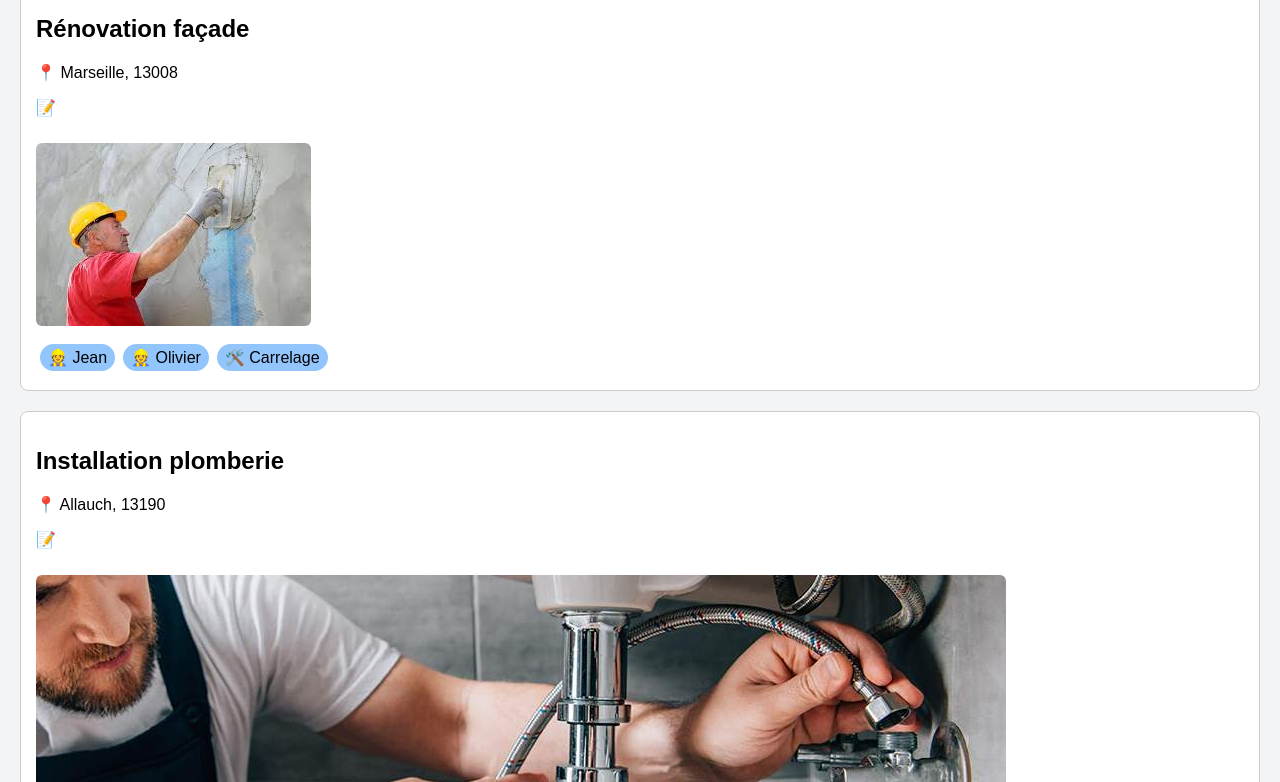
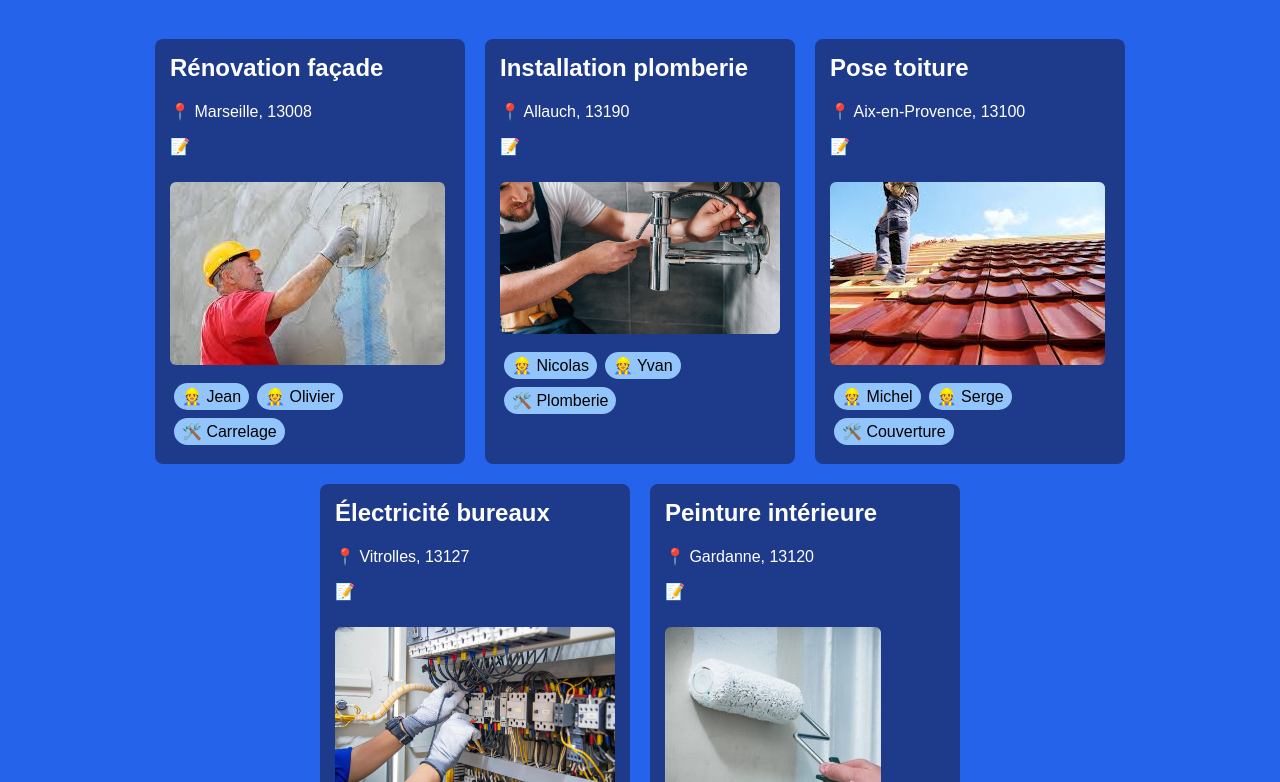
Before and after one commit to Sud-Renov/Sud-Renov-, a plain HTML site: page index.html in a window 1280 px wide. Shown: the part 101-883 px from the top of the page. Drawn offline with Linux system fonts and the light colour scheme.

Commit message:
Add files via upload

```diff
--- a/index.html
+++ b/index.html
@@ -4,17 +4,20 @@
 <meta charset="utf-8">
 <title>Planning du jour</title>
 <style>
-  body { font-family: Arial, sans-serif; margin:20px; background:#f3f4f6; }
-  .site { border:1px solid #ccc; border-radius:8px; padding:15px; margin-bottom:20px; background:#fff; }
+  body { font-family: Arial, sans-serif; margin:0; background:#2563eb; color:#fff; }
+  h1 { text-align:center; padding:20px; }
+  .grid { display:flex; flex-wrap:wrap; gap:20px; justify-content:center; padding:20px; }
+  .site { background:#1e3a8a; border-radius:8px; padding:15px; width:280px; color:#fff; }
+  .site h2 { margin-top:0; }
   .crew { margin-top:10px; }
-  .tag { background:#93c5fd; border-radius:999px; padding:4px 8px; margin:4px; display:inline-block; }
+  .tag { background:#93c5fd; border-radius:999px; padding:4px 8px; margin:4px; display:inline-block; color:#000; }
   img { max-width:100%; height:auto; border-radius:6px; margin-top:10px; }
 </style>
 </head>
 <body>
 
 <h1>Planning du jour</h1>
-<div id="sitesGrid"></div>
+<div id="sitesGrid" class="grid"></div>
 
 <script>
 let sites = [];
```
